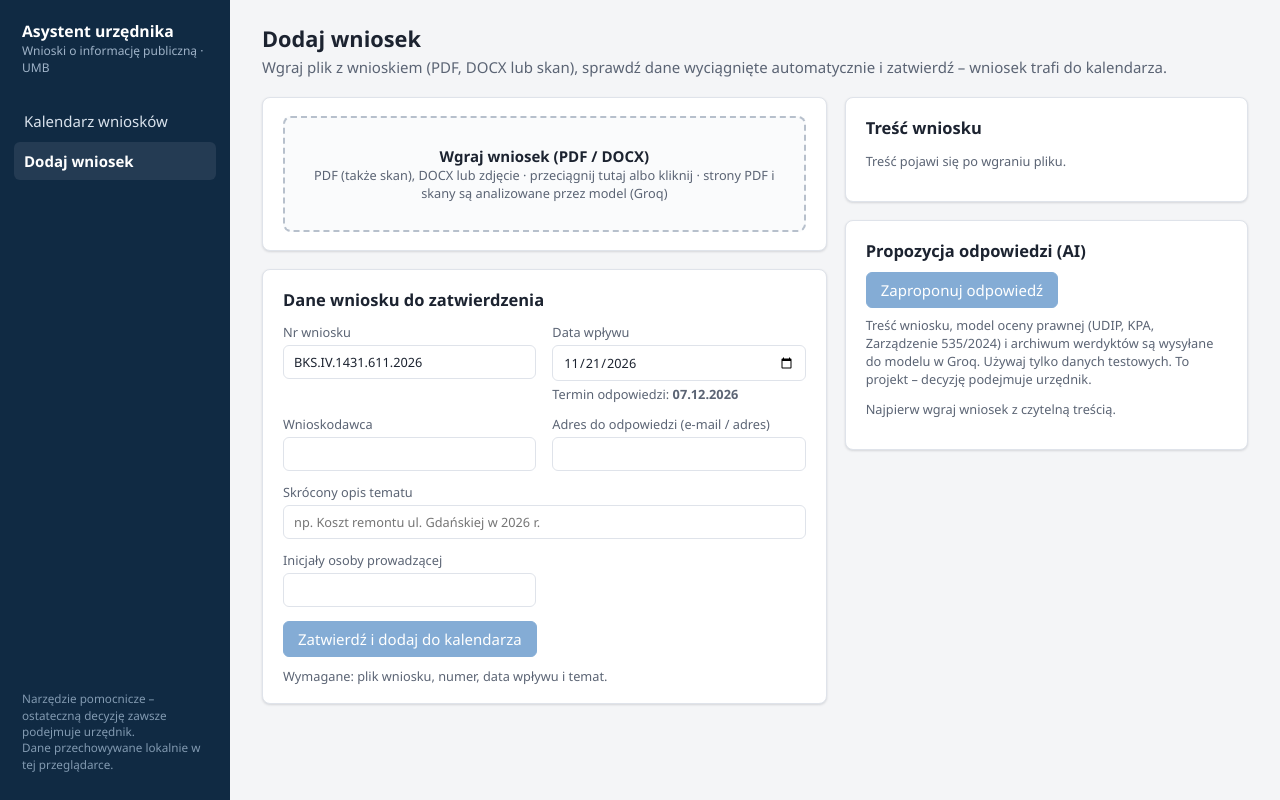
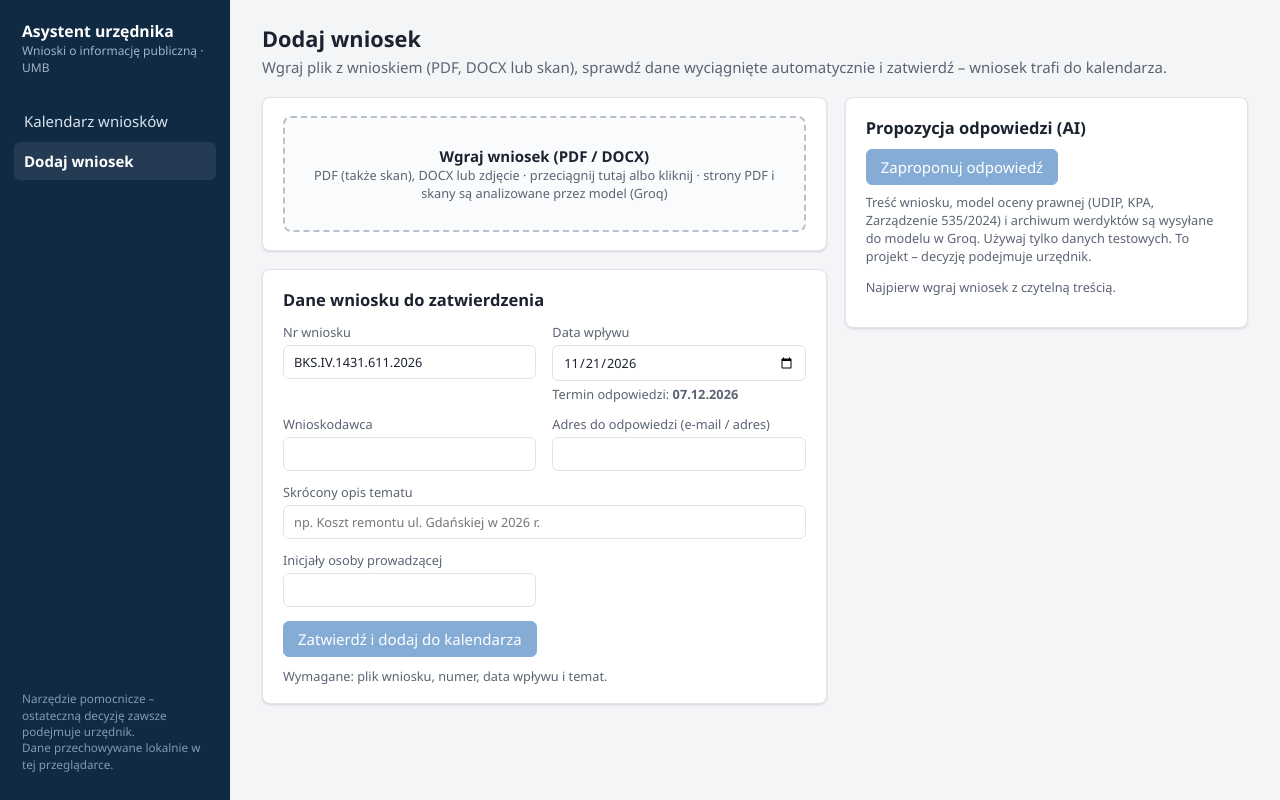
Before and after one commit to micha1bak/inteligentny-asystent-urzednika, a React (Vite) app in the folder frontend/: page /#/nowy in a window 1280 px wide. Built offline with nearby package versions, Linux system fonts and the light colour scheme.

Commit message:
Usunięcie sekcji Treść wniosku z widoku dodawania wniosku (#31)

```diff
--- a/frontend/src/pages/NowyWniosek.tsx
+++ b/frontend/src/pages/NowyWniosek.tsx
@@ -78,15 +78,20 @@ export default function NowyWniosek() {
         <div className="stos">
           <div className="karta">
             <StrefaPliku napis={nazwaPliku ? `Wczytano: ${nazwaPliku} – kliknij, aby zmienić` : 'Wgraj wniosek (PDF / DOCX)'} onWczytano={wczytano} />
-          </div>
-          <div className="karta">
-            <h2>Dane wniosku do zatwierdzenia</h2>
             {odczyt?.odreczny && (
-              <div className="uwaga" style={{ marginBottom: 12 }}>
+              <div className="uwaga" style={{ marginTop: 10 }}>
                 Dokument zawiera pismo odręczne (strony: {odczyt.strony_odreczne.join(', ')}) – tekst nie został odczytany
                 automatycznie. Oceń dokument samodzielnie i wpisz dane wniosku ręcznie.
               </div>
             )}
+            {nazwaPliku && !tresc && !odczyt?.odreczny && (
+              <div className="uwaga" style={{ marginTop: 10 }}>
+                Nie udało się odczytać tekstu z pliku. Wpisz dane wniosku ręcznie.
+              </div>
+            )}
+          </div>
+          <div className="karta">
+            <h2>Dane wniosku do zatwierdzenia</h2>
             {odczyt && !odczyt.odreczny && odczyt.zrodlo === 'tekst' && tresc && (
               <div className="info" style={{ marginBottom: 12 }}>Pola uzupełnione automatycznie – sprawdź je przed zatwierdzeniem.</div>
             )}
@@ -94,11 +99,6 @@ export default function NowyWniosek() {
               <div className="uwaga" style={{ marginBottom: 12 }}>
                 Plik zawiera skan – tekst {odczyt.stron > 1 ? `stron ${odczyt.strony_z_modelu.join(', ')} ` : ''}przepisał model.
                 Pola uzupełnione na tej podstawie; sprawdź je dokładnie, zwłaszcza nazwiska i numery.
-              </div>
-            )}
-            {nazwaPliku && !tresc && !odczyt?.odreczny && (
-              <div className="uwaga" style={{ marginBottom: 12 }}>
-                Nie udało się odczytać tekstu z pliku. Wpisz dane wniosku ręcznie.
               </div>
             )}
             <div className="formularz">
@@ -136,14 +136,6 @@ export default function NowyWniosek() {
           </div>
         </div>
         <div className="stos">
-          <div className="karta">
-            <h2>Treść wniosku</h2>
-            {tresc ? (
-              <div className="pole-tekstu" style={{ maxHeight: 420 }}>{tresc}</div>
-            ) : (
-              <p className="maly">{!nazwaPliku ? 'Treść pojawi się po wgraniu pliku.' : odczyt?.odreczny ? 'Pismo odręczne – tekst nie jest odczytywany automatycznie.' : 'Nie udało się odczytać tekstu z pliku.'}</p>
-            )}
-          </div>
           <PropozycjaOdpowiedzi
             key={nazwaPliku}
             wniosek={{ tresc, temat: dane.temat, numer: dane.numer, data_wplywu: dane.dataWplywu, wnioskodawca: dane.wnioskodawca }}
--- a/frontend/src/styles.css
+++ b/frontend/src/styles.css
@@ -128,8 +128,7 @@ tr.p-jutro td:first-child { box-shadow: inset 4px 0 #e0b400; }
 .chip.p-jutro { background: var(--zolty-tlo); color: var(--zolty); }
 .chip.p-zakonczony { background: #eef0f3; color: #8a93a2; text-decoration: line-through; }
 
-/* treść wniosku */
-.pole-tekstu { white-space: pre-wrap; background: #f8f9fb; border: 1px solid var(--linia); border-radius: 6px; padding: 12px; font-size: 0.9rem; line-height: 1.5; max-height: 320px; overflow: auto; }
+/* komunikaty */
 .uwaga { background: var(--zolty-tlo); border: 1px solid #f0d97a; color: #5c4a00; border-radius: 6px; padding: 8px 12px; font-size: 0.85rem; }
 .info { background: var(--akcent-tlo); border: 1px solid #bcd5f0; color: #0a3d73; border-radius: 6px; padding: 8px 12px; font-size: 0.85rem; }
 .blad { background: var(--czerwony-tlo); border: 1px solid #f5b5ae; color: var(--czerwony); border-radius: 6px; padding: 8px 12px; font-size: 0.85rem; }
```
